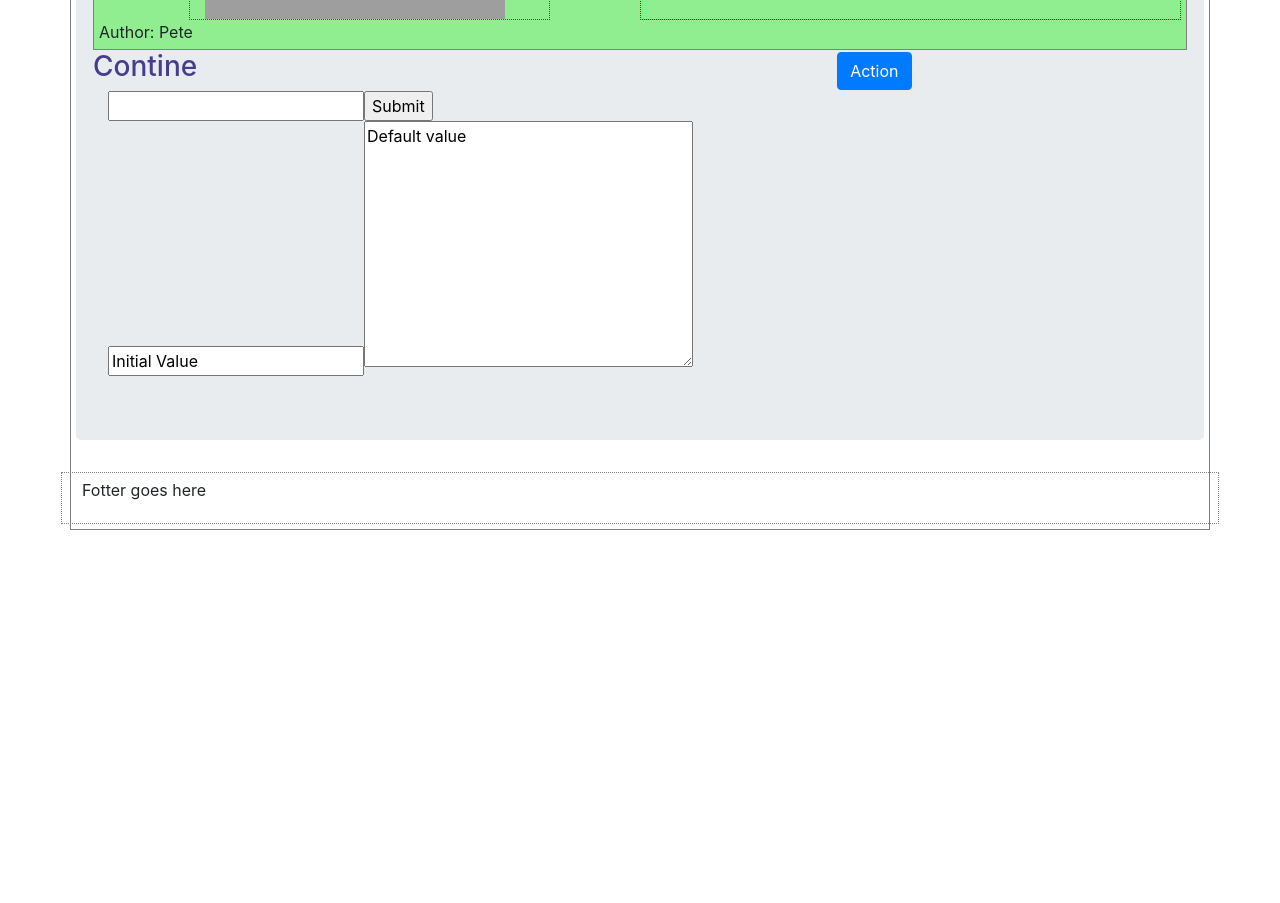
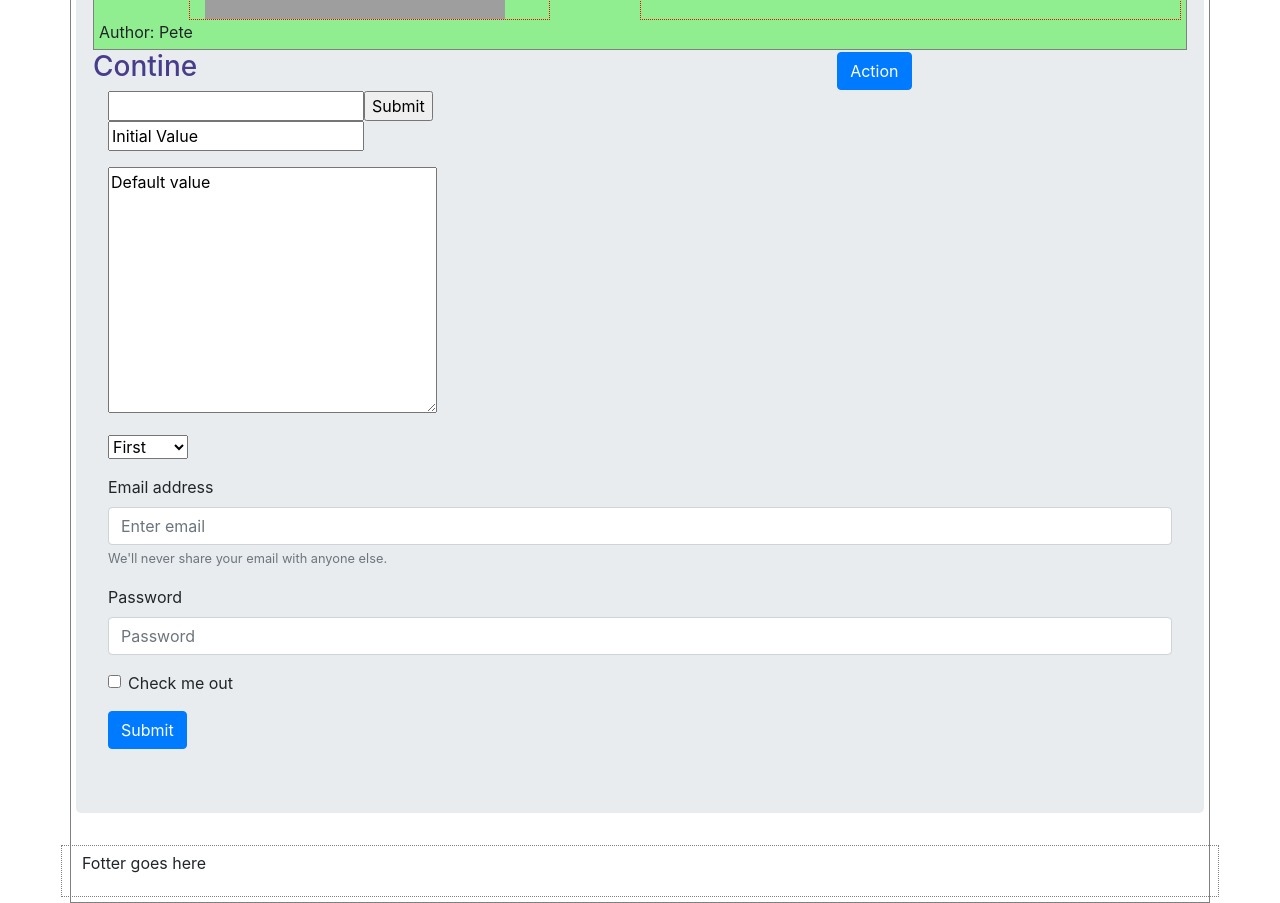
Before and after one commit to bob-smith-compass/react-props-state, a React (Create React App) app: page / in a window 1280 px wide. Shown: the part 580-1483 px from the top of the page. Before the commit the page ends 1110 px from the top, so only its background shows below. Built offline with nearby package versions, Linux system fonts and the light colour scheme; grey boxes are pictures that could not be loaded.

Commit message:
bootstrap form-group

```diff
--- a/src/components/form/Form.jsx
+++ b/src/components/form/Form.jsx
@@ -2,15 +2,43 @@
 
 export default function Form() {
     let values = 124
-    let handleSubmit = function() {
+    let handleSubmit = function () {
         console.log(`Submitting ${123}`);
     }
     return (
         <div>
             <form onSubmit={handleSubmit}>
-        <input type="text" defaultValue={'Initial Value'}/>
+                <div className="form-group">
+                    <input type="text" defaultValue={'Initial Value'} />
+                </div>
+                <div className="form-group">
+
                     <textarea name="" id="" cols="30" rows="10" defaultValue={"Default value"}>
+                        {/* Not like HTML */}
                     </textarea>
+                </div>
+                <div className="form-group">
+
+                    <select name="" id="">
+                        <option value="One">First</option>
+                        <option value="Two">Second</option>
+                    </select>
+                </div>
+                <div className="form-group">
+
+                    <label for="exampleInputEmail1">Email address</label>
+                    <input type="email" className="form-control" id="exampleInputEmail1" aria-describedby="emailHelp" placeholder="Enter email" />
+                    <small id="emailHelp" className="form-text text-muted">We'll never share your email with anyone else.</small>
+                </div>
+                <div className="form-group">
+                    <label for="exampleInputPassword1">Password</label>
+                    <input type="password" className="form-control" id="exampleInputPassword1" placeholder="Password" />
+                </div>
+                <div className="form-group form-check">
+                    <input type="checkbox" className="form-check-input" id="exampleCheck1" />
+                    <label className="form-check-label" for="exampleCheck1">Check me out</label>
+                </div>
+                <button type="submit" className="btn btn-primary">Submit</button>
             </form>
         </div>
     )
```
Lines whose indentation alone changed are shown as unchanged.
